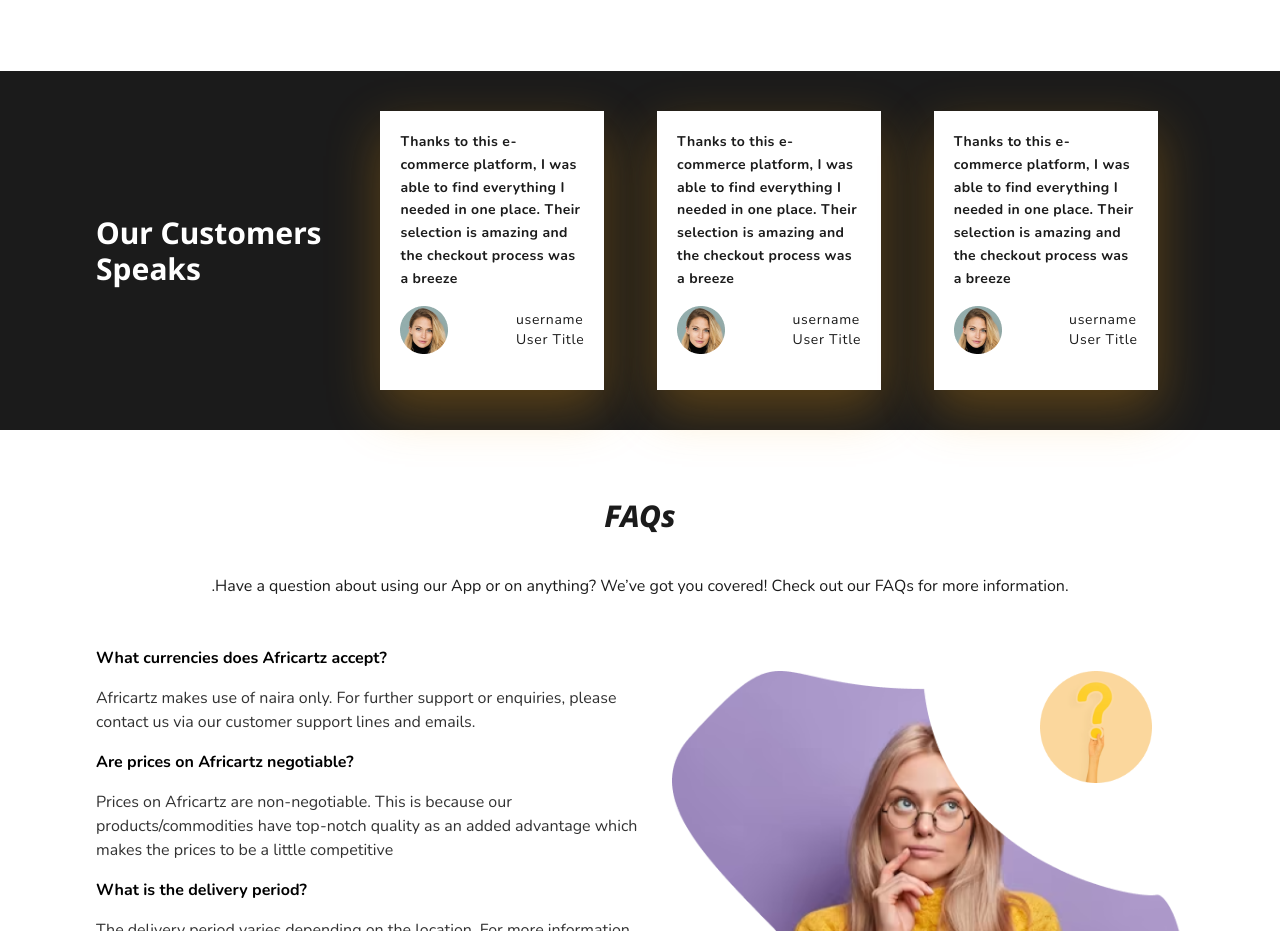
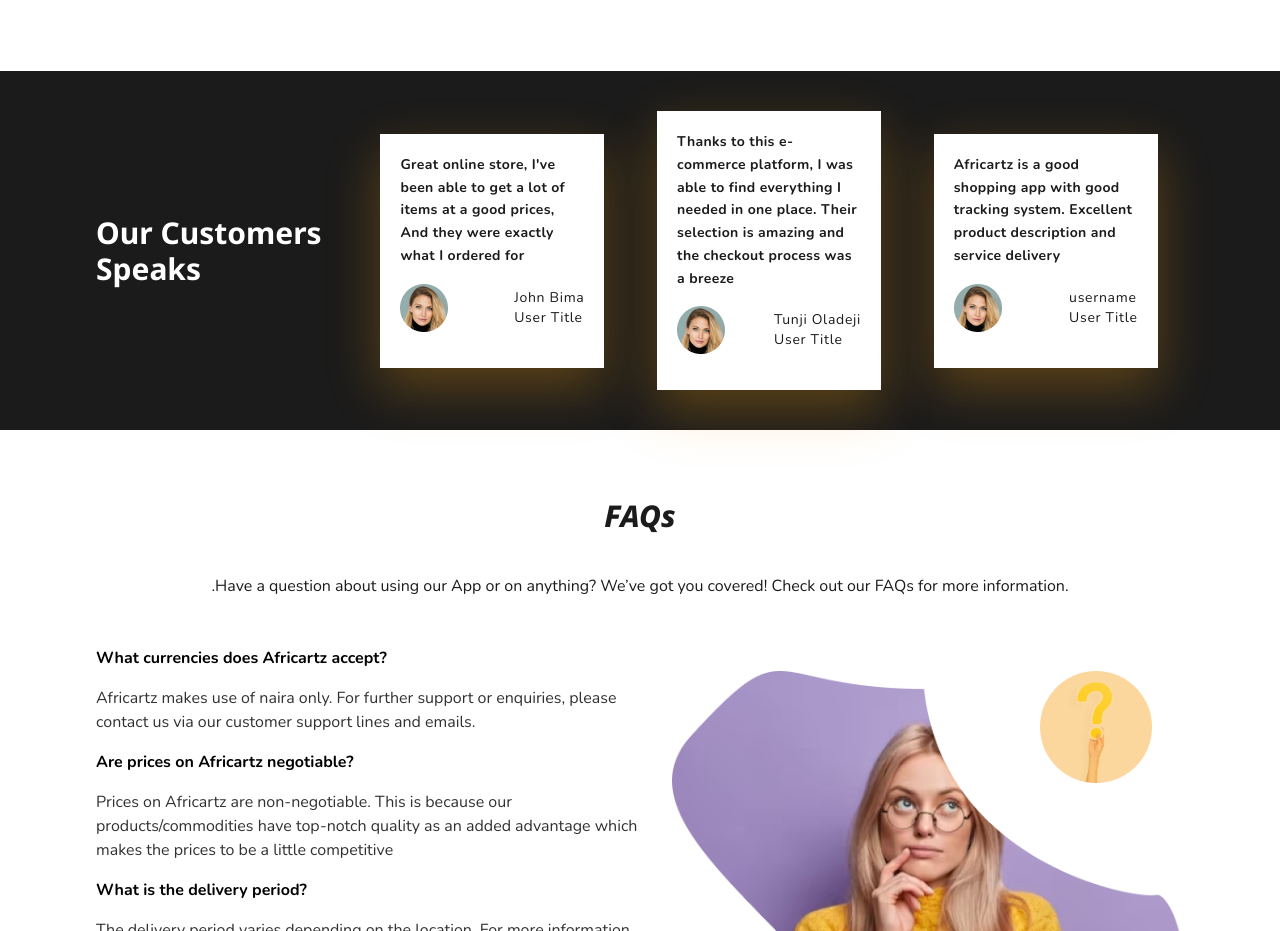
Before and after one commit to cephas-digital/africatz, a React (Vite) app: page / in a window 1280 px wide. Shown: the part 2882-3813 px from the top of the page. Built offline with nearby package versions, Linux system fonts and the light colour scheme.

Commit message:
testimoniials added

```diff
--- a/src/contact.jsx
+++ b/src/contact.jsx
@@ -7,6 +7,13 @@
       <motion.div
         initial={{ opacity: 0, scaleX: 0.3, scaleY: 0.3 }}
         whileInView={{ opacity: 1, scaleX: 1.0, scaleY: 1 }}
+        transition={{
+          duration: 1.5,
+          ease: "easeIn",
+          type: "spring",
+          stiffness: 50,
+          mass: 0.8,
+        }}
       >
         <h1 className="text-center text-3xl my-3 font-segoe italic text-darker font-black">
           Contact Us
--- a/src/data.jsx
+++ b/src/data.jsx
@@ -55,21 +55,21 @@
 export const TestimonialsData = [
   {
     content:
-      "Thanks to this e-commerce platform, I was able to find everything I needed in one place. Their selection is amazing and the checkout process was a breeze",
-    username: "username",
+      "Great online store, I've been able to get a lot of items at a good prices, And they were exactly what I ordered for",
+    username: "John Bima",
     userTitle: "User Title",
     img: testifier,
   },
   {
     content:
       "Thanks to this e-commerce platform, I was able to find everything I needed in one place. Their selection is amazing and the checkout process was a breeze",
-    username: "username",
+    username: "Tunji Oladeji",
     userTitle: "User Title",
     img: testifier,
   },
   {
     content:
-      "Thanks to this e-commerce platform, I was able to find everything I needed in one place. Their selection is amazing and the checkout process was a breeze",
+      "Africartz is a good shopping app with good tracking system. Excellent product description and service delivery ",
     username: "username",
     userTitle: "User Title",
     img: testifier,
```
